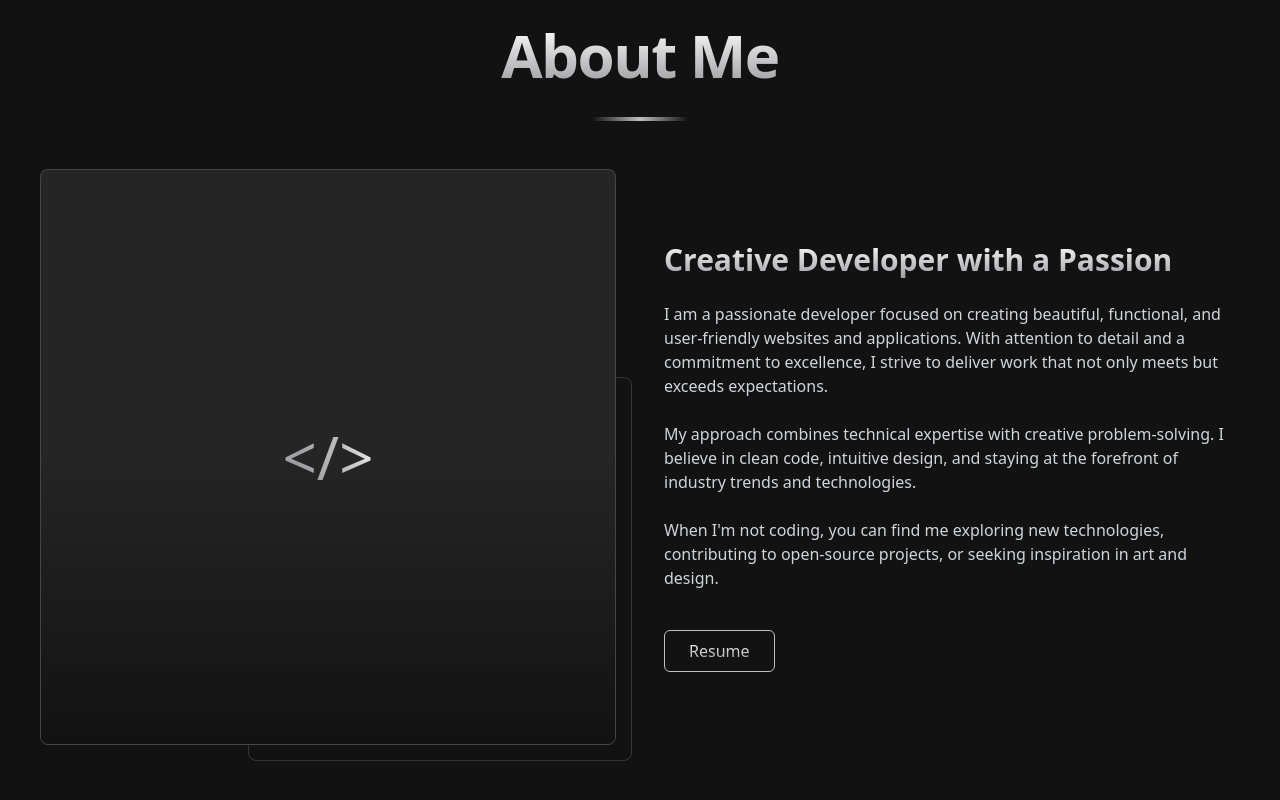
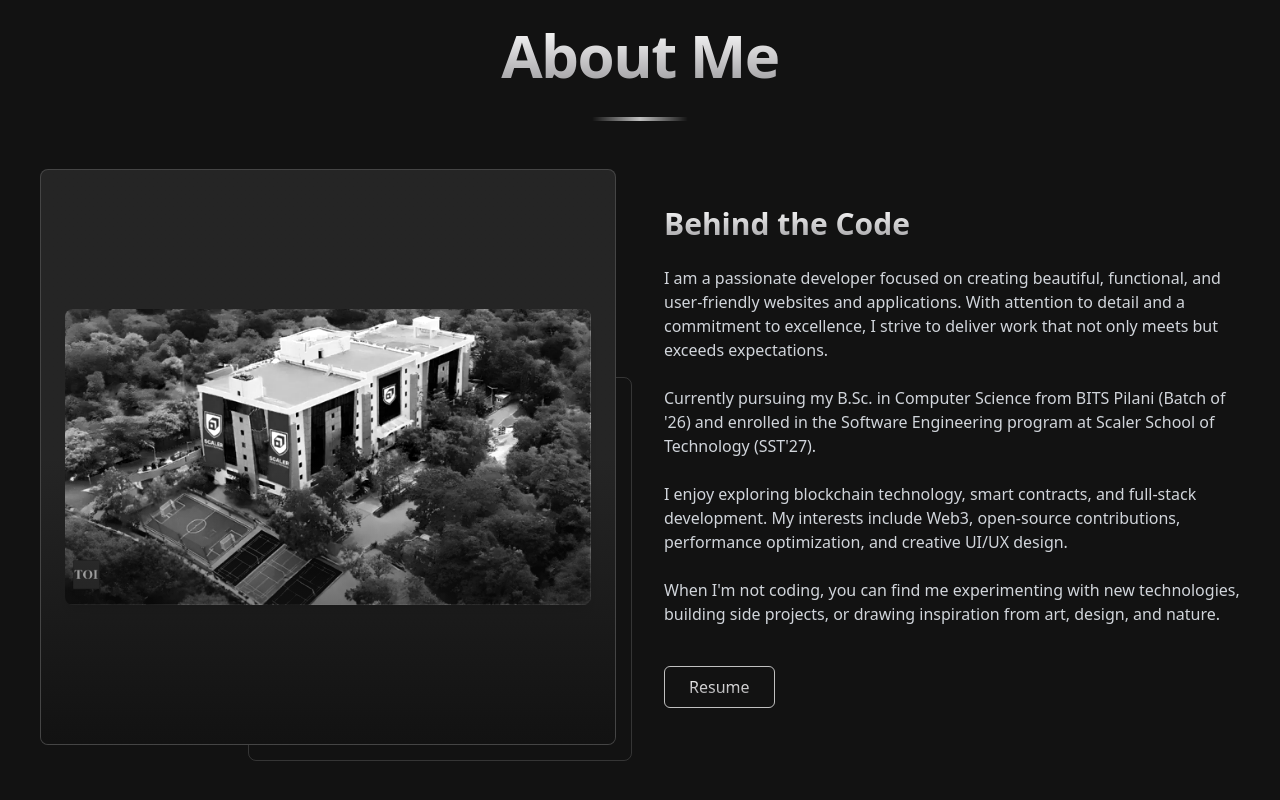
Before and after one commit to isid555/Siddharth_Portfolio_2, a React (Vite) app: page / in a window 1280 px wide. Shown: the part 1735-2535 px from the top of the page. Built offline with nearby package versions, Linux system fonts and the light colour scheme.

Commit message:
About page

```diff
--- a/src/components/About.tsx
+++ b/src/components/About.tsx
@@ -1,4 +1,3 @@
-
 import React from 'react';
 import { useInView } from '@/hooks/useInView';
 
@@ -22,8 +21,12 @@
             >
               <div className="aspect-square bg-gradient-to-br from-secondary to-muted rounded-lg overflow-hidden silver-border relative">
                 <div className="p-6 flex items-center justify-center h-full">
-                <div className="text-6xl silver-shine">
-                  {"</>"}
+                  <div className="text-6xl silver-shine ">
+                    <img
+                        src="./img_2.png"
+                        alt="About_SST"
+                        className="w-full h-full object-cover grayscale transition duration-500 ease-in-out contrast-125 rounded-lg shadow-lg"
+                    />
                   </div>
                 </div>
                 <div className="absolute inset-0 bg-gradient-to-t from-off-black via-transparent to-transparent"></div>
@@ -35,20 +38,29 @@
                 ref={textRef}
                 className={`animate-on-scroll space-y-6 ${isTextVisible ? 'visible' : ''}`}
             >
-            <h3 className="text-3xl font-semibold gradient-heading">Creative Developer with a Passion</h3>
+              <h3 className="text-3xl font-semibold gradient-heading">Behind the Code</h3>
               <p className="text-gray-300">
                 I am a passionate developer focused on creating beautiful, functional, and user-friendly websites and applications. With attention to detail and a commitment to excellence, I strive to deliver work that not only meets but exceeds expectations.
               </p>
               <p className="text-gray-300">
-              My approach combines technical expertise with creative problem-solving. I believe in clean code, intuitive design, and staying at the forefront of industry trends and technologies.
+                Currently pursuing my B.Sc. in Computer Science from BITS Pilani (Batch of '26) and enrolled in the Software Engineering program at Scaler School of Technology (SST'27).
               </p>
               <p className="text-gray-300">
-              When I'm not coding, you can find me exploring new technologies, contributing to open-source projects, or seeking inspiration in art and design.
+                I enjoy exploring blockchain technology, smart contracts, and full-stack development. My interests include Web3, open-source contributions, performance optimization, and creative UI/UX design.
+              </p>
+              <p className="text-gray-300">
+                When I'm not coding, you can find me experimenting with new technologies, building side projects, or drawing inspiration from art, design, and nature.
               </p>
               <div className="pt-4">
+                <a
+                    href="https://turll.up.railway.app/u/resume_web_2"
+                    target="_blank"
+                    rel="noopener noreferrer"
+                >
                   <button className="px-6 py-2 border border-silver rounded-md hover:bg-silver/10 transition-colors group">
                     <span className="gradient-heading group-hover:text-silver transition-colors">Resume</span>
                   </button>
+                </a>
               </div>
             </div>
           </div>
```
Also changed, not shown: public/img_1.png (added), public/img_2.png (added). Lines whose indentation alone changed are shown as unchanged.
